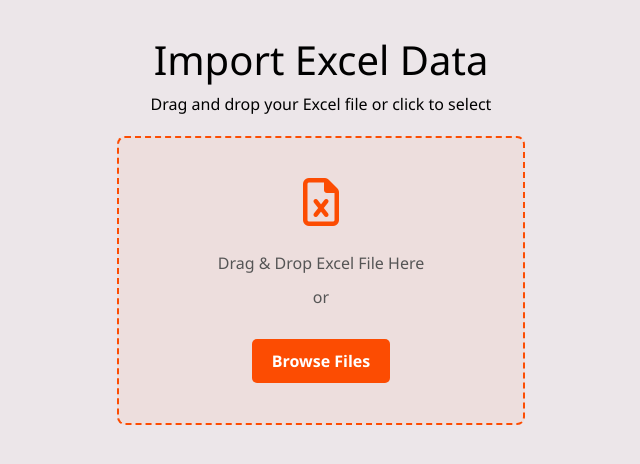
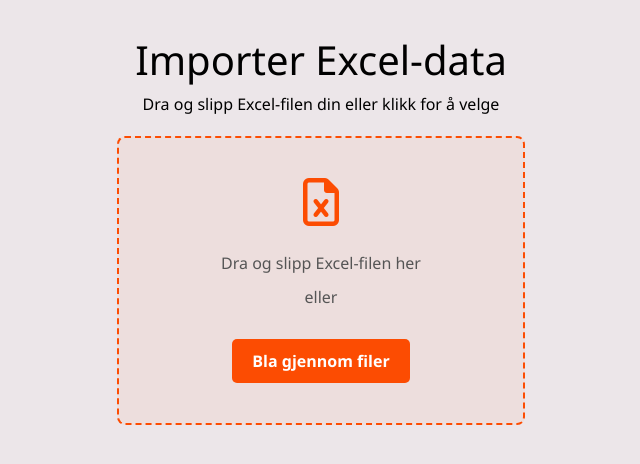
Before and after one commit to schtoffer/kb_new_donors_monitor, a Flask app: page /import in a window 1280 px wide. Shown: the part 60-524 px from the top of the page, without its empty margins (319-959 px from the left). Run offline with Flask 3, Linux system fonts and the light colour scheme; some libraries are stand-ins or nearby versions.

Commit message:
Oversatt /import

```diff
--- a/templates/import.html
+++ b/templates/import.html
@@ -1,6 +1,6 @@
 {% extends "layout.html" %}
 
-{% block title %}Import Excel Data{% endblock %}
+{% block title %}Importer Excel-data{% endblock %}
 
 {% block additional_styles %}
 <style>
@@ -150,19 +150,19 @@
 
 {% block content %}
 <div class="import-container">
-    <h1>Import Excel Data</h1>
-    <p>Drag and drop your Excel file or click to select</p>
+    <h1>Importer Excel-data</h1>
+    <p>Dra og slipp Excel-filen din eller klikk for å velge</p>
 
     <div id="dropArea" class="drop-area">
         <i class="fa fa-file-excel-o"></i>
-        <p>Drag & Drop Excel File Here</p>
-        <p>or</p>
+        <p>Dra og slipp Excel-filen her</p>
+        <p>eller</p>
         <input type="file" id="fileInput" accept=".xlsx,.xls" style="display: none;">
-        <button id="browseBtn" class="import-btn" style="display: inline-block;">Browse Files</button>
+        <button id="browseBtn" class="import-btn" style="display: inline-block;">Bla gjennom filer</button>
     </div>
 
     <div id="fileInfo" class="file-info">
-        <h3>Selected File:</h3>
+        <h3>Valgt fil:</h3>
         <p id="fileName"></p>
         <p id="fileSize"></p>
     </div>
@@ -176,13 +176,13 @@
 
     <button id="importBtn" class="import-btn">
         <span id="importSpinner" class="spinner" style="display: none;"></span>
-        Import Data
+        Importer data
     </button>
 
     <div id="statusMessage" class="status-message"></div>
 
     <div id="importResults" class="import-results">
-        <h3>Import Results:</h3>
+        <h3>Importresultater:</h3>
         <ul id="resultsList"></ul>
     </div>
 </div>
@@ -270,13 +270,13 @@
                 const fileType = selectedFile.type || '.' + selectedFile.name.split('.').pop();
 
                 if (!validTypes.includes(fileType)) {
-                    showStatus('Please select a valid Excel file (.xlsx or .xls)', 'error');
+                    showStatus('Vennligst velg en gyldig Excel-fil (.xlsx eller .xls)', 'error');
                     return;
                 }
 
                 // Display file info
-                fileName.textContent = `Name: ${selectedFile.name}`;
-                fileSize.textContent = `Size: ${formatFileSize(selectedFile.size)}`;
+                fileName.textContent = `Navn: ${selectedFile.name}`;
+                fileSize.textContent = `Størrelse: ${formatFileSize(selectedFile.size)}`;
                 fileInfo.style.display = 'block';
                 importBtn.style.display = 'inline-block';
 
@@ -299,7 +299,7 @@
 
         function startImport() {
             if (!selectedFile) {
-                showStatus('Please select a file first', 'error');
+                showStatus('Vennligst velg en fil først', 'error');
                 return;
             }
 
@@ -307,7 +307,7 @@
             progressContainer.style.display = 'block';
             importBtn.disabled = true;
             importSpinner.style.display = 'inline-block';
-            importBtn.textContent = ' Importing...';
+            importBtn.textContent = ' Importerer...';
             importBtn.prepend(importSpinner);
 
             // Create FormData and append file
@@ -331,7 +331,7 @@
             xhr.onload = function() {
                 importBtn.disabled = false;
                 importSpinner.style.display = 'none';
-                importBtn.textContent = 'Import Data';
+                importBtn.textContent = 'Importer data';
 
                 if (xhr.status === 200) {
                     try {
@@ -341,13 +341,13 @@
                             showStatus(response.message, 'success');
                             displayResults(response.results);
                         } else {
-                            showStatus(response.message || 'Import failed', 'error');
+                            showStatus(response.message || 'Import mislyktes', 'error');
                         }
                     } catch (e) {
-                        showStatus('Error processing server response', 'error');
+                        showStatus('Feil ved behandling av serverrespons', 'error');
                     }
                 } else {
-                    showStatus('Error uploading file: ' + xhr.statusText, 'error');
+                    showStatus('Feil ved opplasting av fil: ' + xhr.statusText, 'error');
                 }
             };
 
@@ -355,8 +355,8 @@
             xhr.onerror = function() {
                 importBtn.disabled = false;
                 importSpinner.style.display = 'none';
-                importBtn.textContent = 'Import Data';
-                showStatus('Network error occurred', 'error');
+                importBtn.textContent = 'Importer data';
+                showStatus('Det oppstod en nettverksfeil', 'error');
             };
 
             xhr.send(formData);
@@ -375,13 +375,13 @@
 
             // Add summary
             const summaryItem = document.createElement('li');
-            summaryItem.innerHTML = `<strong>Summary:</strong> ${results.added} records added, ${results.updated} records updated, ${results.skipped} records skipped`;
+            summaryItem.innerHTML = `<strong>Sammendrag:</strong> ${results.added} poster lagt til, ${results.updated} poster oppdatert, ${results.skipped} poster hoppet over`;
             resultsList.appendChild(summaryItem);
 
             // Add details if available
             if (results.details && results.details.length > 0) {
                 const detailsHeader = document.createElement('li');
-                detailsHeader.innerHTML = '<strong>Details:</strong>';
+                detailsHeader.innerHTML = '<strong>Detaljer:</strong>';
                 resultsList.appendChild(detailsHeader);
 
                 results.details.forEach(detail => {
```
Also changed, not shown: templates/report-5.html (+5 -4 lines).
